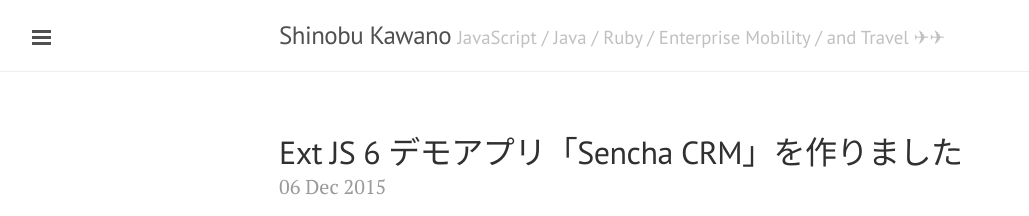
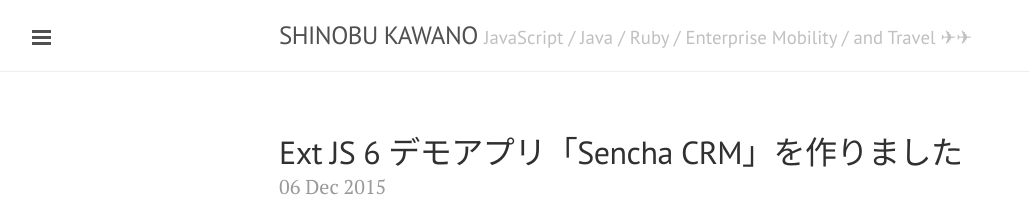
Before and after one commit to shinobukawano/kawanoshinobu.github.io, a Jekyll site: the page built from index.html, in a window 1280 px wide. Shown: the top 216 px of the page, without its empty margins (1-1030 px from the left). Built offline with Jekyll 4.4.1, drawn with Linux system fonts in a browser that asks for light colours; Markdown is read by kramdown in place of the engine named in the settings; the list of posts is cut into pages by our own code.

```diff
--- a/_config.yml
+++ b/_config.yml
@@ -7,7 +7,7 @@ permalink: :year/:month/:title/
 highlighter : pygments
 
 # Setup
-title: Shinobu Kawano
+title: SHINOBU KAWANO
 tagline: 'JavaScript / Java / Ruby / Enterprise Mobility / and Travel ✈✈'
 description: > #
   Hi, there! I'm Shinobu Kawano, JavaScript programmer based in Tokyo.
```
